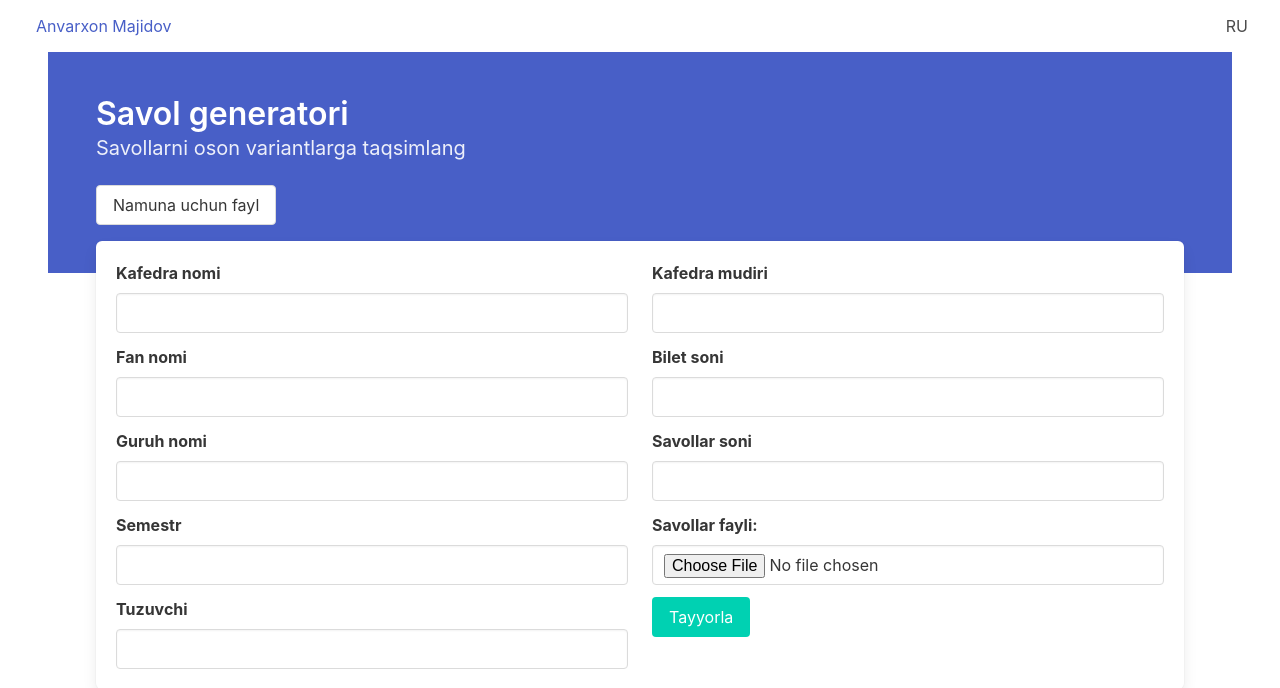
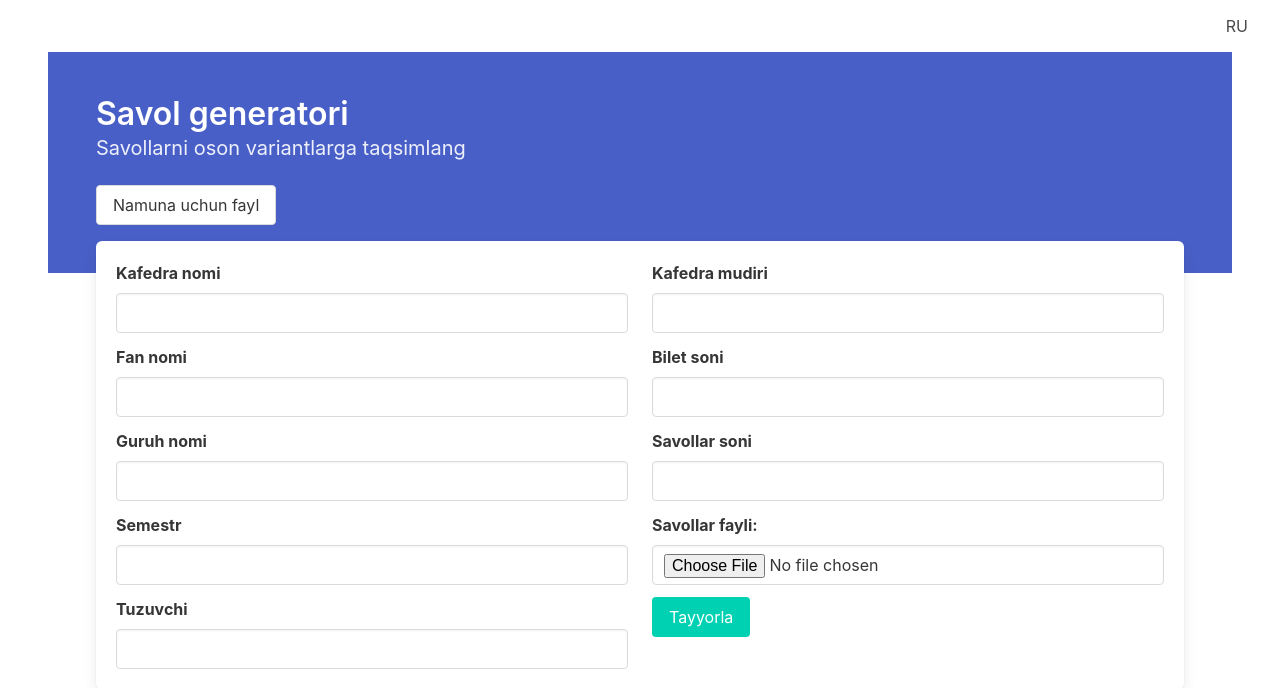
Before and after one commit to xamrayev/otm_bilet_generator, a Flask app: page / in a window 1280 px wide. Shown: the top 688 px of the page. Run offline with Flask 3, Linux system fonts and the light colour scheme.

Commit message:
Update index.html

```diff
--- a/web_app/templates/index.html
+++ b/web_app/templates/index.html
@@ -16,13 +16,7 @@
 <body>
     <div class="section">
             <nav class="navbar is-fixed-top" role="navigation" aria-label="main navigation">
-        <div class="navbar-brand">
-            <a class="navbar-item" href="/">
-                <span class="icon">
-                  <i class="fas fa-file-word"></i> </span>
-                <span>Anvarxon Majidov</span>
-            </a>
-        </div>
+
 
         <div class="navbar-end">
 
```
